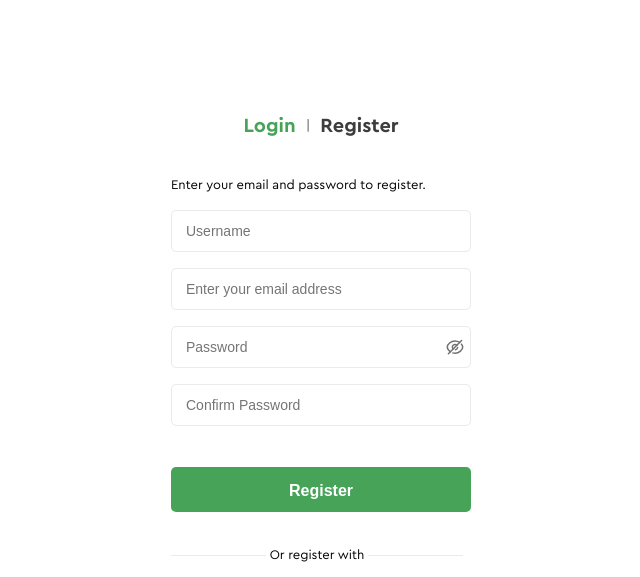
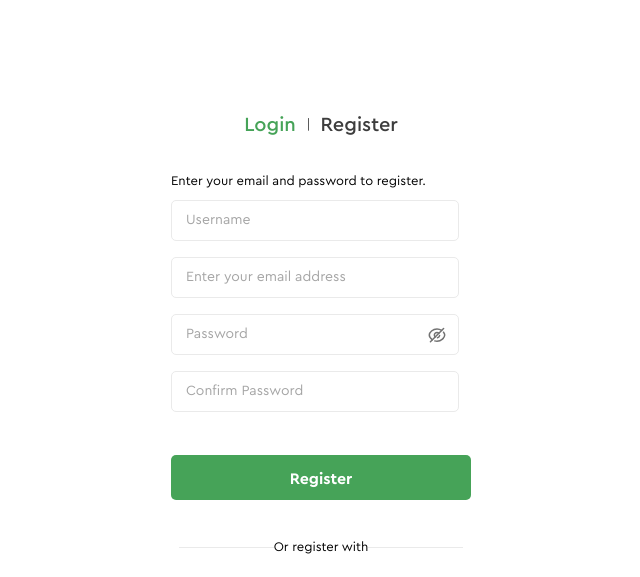
Before and after one commit to 1713tripz/greenshop, a plain HTML site: page registration.html in a window 1280 px wide. Shown: the top 577 px of the page, without its empty margins (319-959 px from the left). Drawn offline with Linux system fonts and the light colour scheme.

Commit message:
12.03.25{style corrects}3

```diff
--- a/registration.html
+++ b/registration.html
@@ -23,16 +23,16 @@
     </div>
     <input type="password" placeholder="Confirm Password" required>
     <button class="main" type="submit">Register</button>
-    <div class="div1">
-        <span class="border-line"></span>
-        Or register with
-        <span class="border-line"></span>
-    </div>
-    <div class="href">
-        <button class="secondary"><img width="20" height="20" src="./img/google.svg" alt="google"><span>Continue with Google</span></button>
-        <button class="secondary"><img width="20" height="20" src="./img/facebook.svg" alt="facebook"><span>Continue with Facebook</span></button>
-    </div>
 </form>
+<div class="div1">
+    <span class="border-line"></span>Or register with<span class="border-line"></span>
+</div>
+<div class="href">
+    <button class="secondary"><img width="20" height="20" src="./img/google.svg" alt="google"><span>Continue with Google</span></button>
+    <button class="secondary"><img width="20" height="20" src="./img/facebook.svg" alt="facebook"><span>Continue with Facebook</span></button>
+</div>
+<div class="footer"></div>
+
 <script>
 
     const togglePass = document.querySelectorAll('.toggle-pass');
--- a/style/font.css
+++ b/style/font.css
@@ -32,3 +32,11 @@
     font-weight: 300;
     font-style: normal;
 }
+@font-face {
+    font-family: 'Cera Pro';
+    src: local('Cera Pro'),
+        url('../fonts/CeraPro-Medium.woff2') format('woff2'),
+        url('../fonts/CeraPro-Medium.ttf') format('truetype');
+    font-weight: 500;
+    font-style: normal;
+}
--- a/style/index.css
+++ b/style/index.css
@@ -1,3 +1,6 @@
+*{
+    font-family: "Cera Pro", sans-serif;
+}
 body {
     font-family: "Cera Pro", sans-serif;
     display: flex;
@@ -19,7 +22,7 @@ body {
     display: flex;
     gap: 10px;
     margin-bottom: 40px;
-    font-weight: 700;
+    font-weight: 500;
     font-size: 20px;
     line-height: 16px;
 }
@@ -34,23 +37,32 @@ body {
 }
 form{
     width: 300px;
-    margin: 0 auto;
+    display: flex;
+    flex-direction: column;
+    gap: 16px;
+    margin: 0 auto 16px;
 }
 form label{
     font-weight: 400;
     font-size: 13px;
     line-height: 16px;
-    margin-bottom: 14px;
+    margin-bottom: -5px;
 }
 input{
     display: block;
-    margin: 16px 0;
     max-width: 270px;
-    padding: 12px 14px;
+    width: 281px;
+    height: 37px;
+    padding-left: 14px;
     font-size: 14px;
-    width: 100%;
     border-radius: 5px;
-    border: 1px solid rgba(234, 234, 234, 1)
+    border: 1px solid rgba(234, 234, 234, 1);
+    &:focus{
+        outline: none;
+    }
+}
+input::placeholder{
+    color: #A5A5A5;
 }
 button{
     width: 300px;
@@ -65,7 +77,7 @@ a{
     text-decoration: none;
 }
 button.main{
-    margin: 25px 0;
+    margin: 27px 0 10px;
     padding: 16px 14px 13px;
     font-weight: 700;
     font-size: 16px;
@@ -84,7 +96,7 @@ button:hover{
     font-size: 13px;
     line-height: 13px;
     margin-bottom: 27px;
-    margin-top: 11px;
+    margin-top: 14px;
 }
 .href{
     text-decoration: none;
@@ -117,9 +129,13 @@ button.secondary{
         z-index: 1;
         width: 20px;
         height: 20px;
-        right: 12px;
+        right: 30px;
         top: 10px;
         background: transparent;
         border: none;
     }
 }
+.footer{
+    background-color: #46A358;
+    height: 10px;
+}
```
Also changed, not shown: fonts/CeraPro-Medium.ttf (added), fonts/CeraPro-Medium.woff2 (added), sprite.svg.
